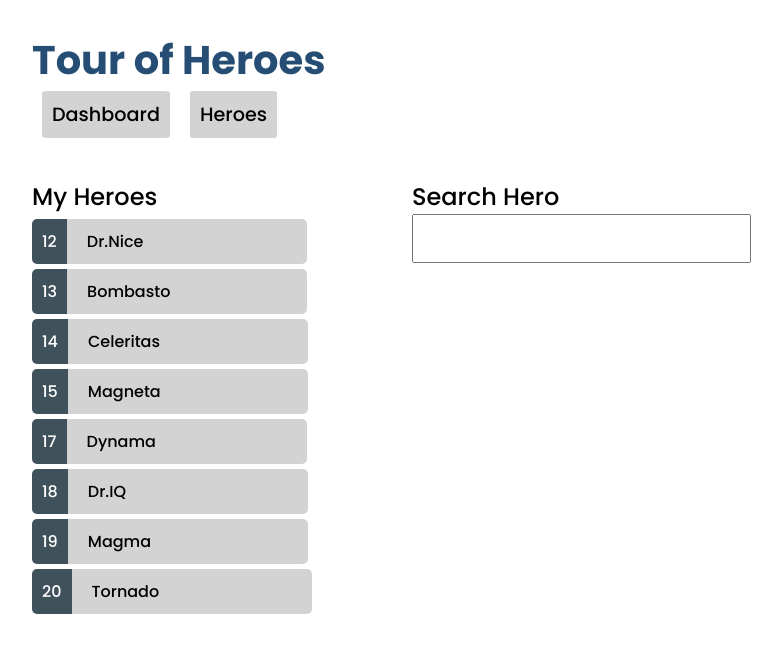
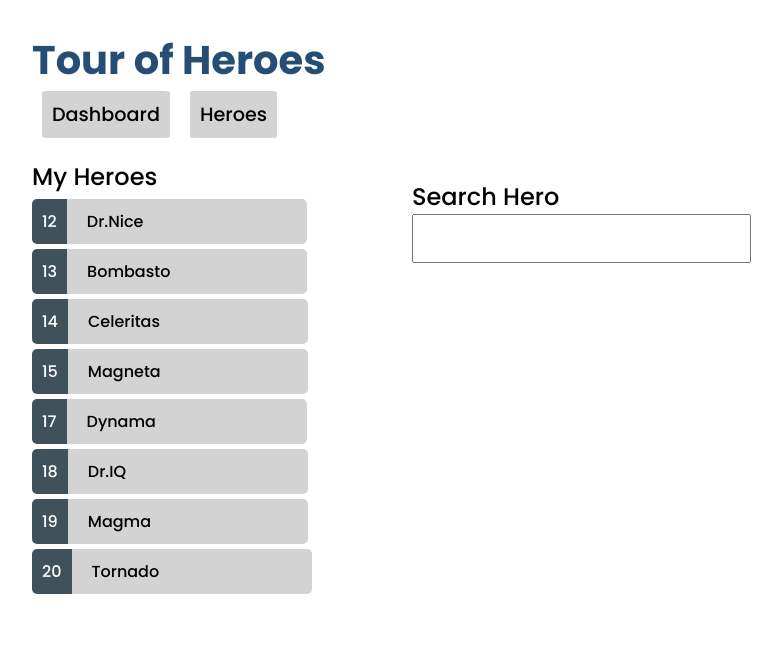
Before and after one commit to PhenomLG/test-project-angular, an Angular app: page /heroes in a window 1280 px wide. Shown: the top 652 px of the page, without its empty margins (38-820 px from the left). Built offline with nearby package versions, Linux system fonts and the light colour scheme.

Commit message:
View Fix

```diff
--- a/src/app/pages/dashboard/dashboard.component.scss
+++ b/src/app/pages/dashboard/dashboard.component.scss
@@ -6,7 +6,6 @@
     align-items: flex-start;
   }
   &__item {
-    margin: 0 5px 0 5px;
     padding: 10px;
     min-width: 100px;
 
@@ -22,5 +21,9 @@
     &:hover {
       background-color: black;
     }
+
+    &:not(:first-child) {
+      margin: 0 5px 0 5px;
+    }
   }
 }
--- a/src/app/pages/hero/hero.component.ts
+++ b/src/app/pages/hero/hero.component.ts
@@ -3,17 +3,20 @@ import {Location} from "@angular/common";
 import {Hero} from "../../models/hero.models";
 import {ActivatedRoute} from "@angular/router";
 import {HeroService} from "../../services/hero.service";
+import {NgForm} from "@angular/forms";
 
 @Component({
   selector: 'app-hero',
   templateUrl: './hero.component.html',
-  styleUrls: ['./hero.component.scss'],
+  styleUrls: ['./hero.component.scss']
 })
 
 export class HeroComponent implements OnInit{
   @Input() hero!: Hero;
   id!: number;
   maxNameLength: number = 16;
+
+  emptyName: string = "";
 
   constructor(private activatedRoute: ActivatedRoute,
               private heroService: HeroService,
--- a/src/app/pages/heroes/heroes.component.scss
+++ b/src/app/pages/heroes/heroes.component.scss
@@ -2,10 +2,8 @@
   display: flex;
   justify-content: flex-start;
 
-
   &__list {
     min-width: 280px;
-    margin-top: 20px;
     display: grid;
     row-gap: 5px;
   }
```
Also changed, not shown: src/app/pages/hero/hero.component.html (line endings or trailing spaces).
